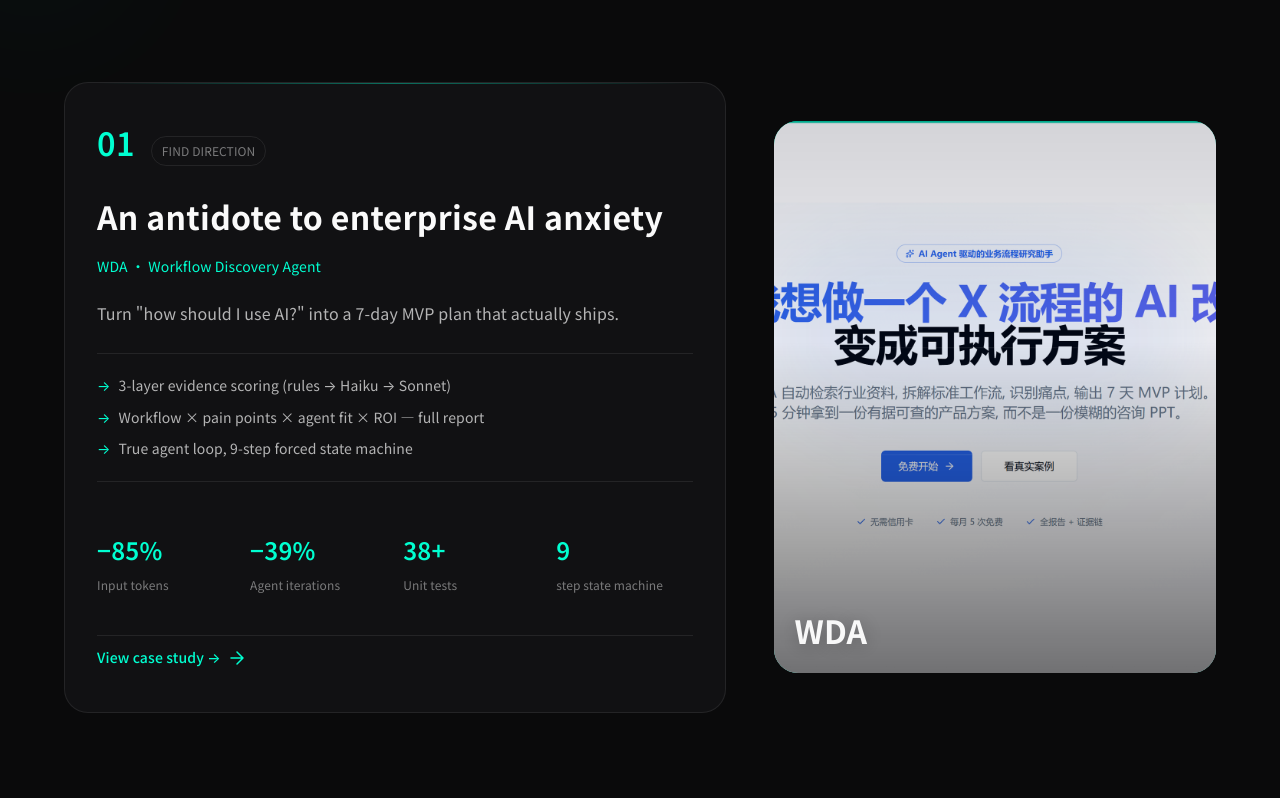
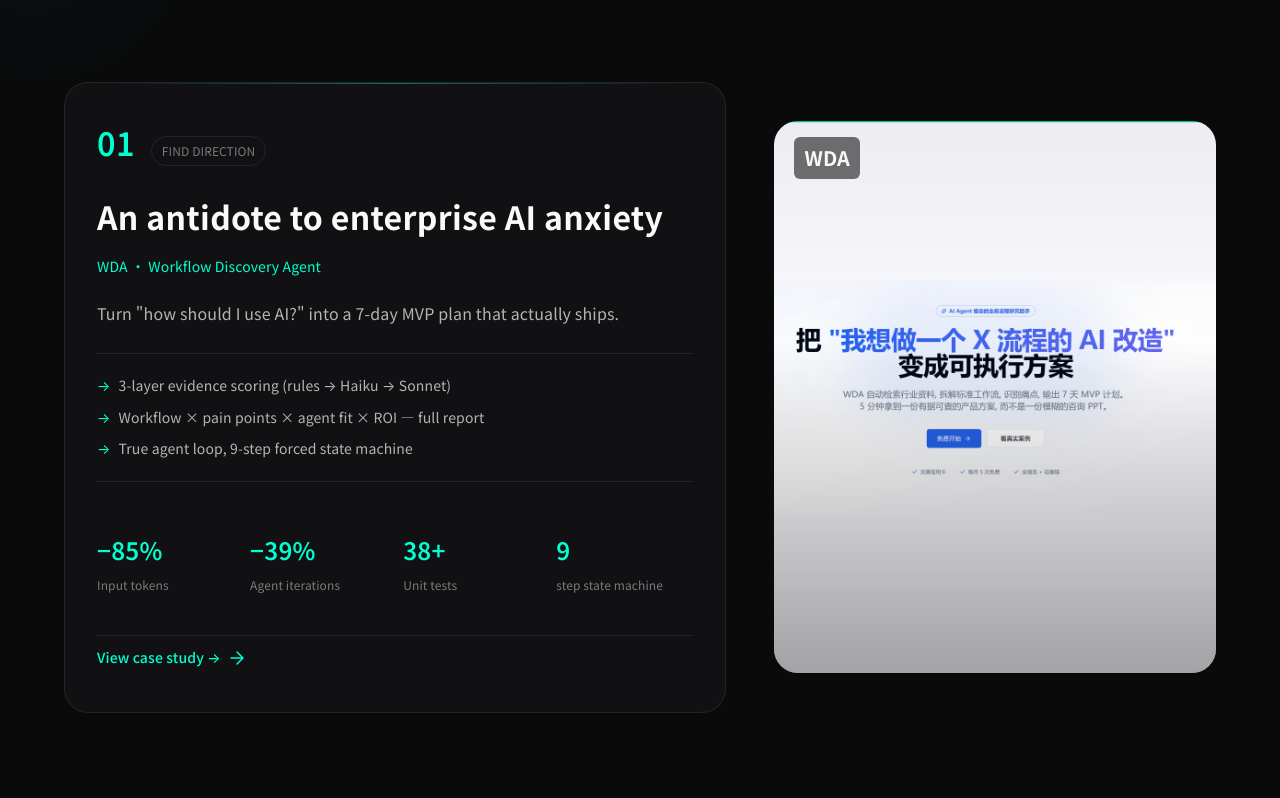
Before and after one commit to bgyyou/pilotleon, a React (Vite) app: page / in a window 1280 px wide. Shown: the part 1322-2120 px from the top of the page. Built offline with nearby package versions, Linux system fonts and the light colour scheme.

Commit message:
v9: fix Trilogy cover (contain, no crop) + Contact headline to 2.25rem (~2x lead) + final 4-entry experience

```diff
--- a/src/components/home/About.css
+++ b/src/components/home/About.css
@@ -155,9 +155,9 @@
 }
 
 .about__headline {
-  font-size: var(--fs-5xl);
+  font-size: var(--fs-4xl);
   font-weight: 600;
-  line-height: 1.05;
+  line-height: 1.1;
   letter-spacing: -0.03em;
   margin-top: var(--space-5);
   color: var(--text-primary);
--- a/src/components/home/Contact.css
+++ b/src/components/home/Contact.css
@@ -25,10 +25,10 @@
 }
 
 .contact__headline {
-  font-size: var(--fs-5xl);
+  font-size: 2.25rem;       /* 36px — ≈2× lead (--fs-lg = 18px) */
   font-weight: 600;
-  line-height: 1.05;
-  letter-spacing: -0.03em;
+  line-height: 1.2;
+  letter-spacing: -0.02em;
   margin: var(--space-5) 0;
   color: var(--text-primary);
 }
--- a/src/components/home/Trilogy.css
+++ b/src/components/home/Trilogy.css
@@ -274,26 +274,31 @@
   aspect-ratio: 4 / 5;
   border-radius: var(--radius-xl);
   overflow: hidden;
-  background: var(--bg-elevated);
+  background: #0a0a0a;
+  display: flex;
+  align-items: center;
+  justify-content: center;
 }
 
 .trilogy__act-gradient {
   position: absolute;
   inset: 0;
-  opacity: 0.85;
+  opacity: 0.4;
   transition: transform 1.2s var(--ease-out-expo);
 }
 
 .trilogy__act-visual:hover .trilogy__act-gradient {
-  transform: scale(1.06);
+  transform: scale(1.04);
 }
 
 .trilogy__act-img {
-  position: absolute;
-  inset: 0;
-  width: 100%;
-  height: 100%;
-  object-fit: cover;
+  position: relative;
+  display: block;
+  max-width: 100%;
+  max-height: 100%;
+  width: auto;
+  height: auto;
+  object-fit: contain;
   z-index: 0;
   transition: transform 1.2s var(--ease-out-expo);
 }
@@ -307,17 +312,20 @@
   inset: 0;
   background: linear-gradient(
     180deg,
-    rgba(0, 0, 0, 0.15) 0%,
-    rgba(0, 0, 0, 0.05) 40%,
-    rgba(0, 0, 0, 0.55) 100%
+    rgba(0, 0, 0, 0.05) 0%,
+    rgba(0, 0, 0, 0) 40%,
+    rgba(0, 0, 0, 0.35) 100%
   );
   z-index: 2;
+  pointer-events: none;
 }
 
 .trilogy__act-lines {
   position: absolute;
   inset: 0;
   z-index: 1;
+  pointer-events: none;
+  opacity: 0.3;
 }
 
 .trilogy__act-line {
@@ -344,15 +352,18 @@
 
 .trilogy__act-name-overlay {
   position: absolute;
-  bottom: var(--space-4);
+  top: var(--space-4);
   left: var(--space-5);
   font-family: var(--font-display);
-  font-size: var(--fs-3xl);
+  font-size: var(--fs-xl);
   font-weight: 700;
   color: rgba(255, 255, 255, 0.95);
-  letter-spacing: 0.04em;
-  z-index: 2;
-  text-shadow: 0 2px 20px rgba(0, 0, 0, 0.3);
+  letter-spacing: 0.06em;
+  z-index: 3;
+  padding: 4px 10px;
+  background: rgba(0, 0, 0, 0.55);
+  backdrop-filter: blur(6px);
+  border-radius: var(--radius-sm);
 }
 
 @media (max-width: 900px) {
--- a/src/data/experience.js
+++ b/src/data/experience.js
@@ -3,60 +3,6 @@
  * 顺序: 最新的在最上
  */
 export const experience = [
-  {
-    period: { zh: '2026.05 — 至今', en: 'May 2026 — Present' },
-    role: { zh: 'AI 产品经理 (独立)', en: 'AI Product Manager (Independent)' },
-    company: { zh: 'WDA · Workflow Thief Arena', en: 'WDA · Workflow Thief Arena' },
-    location: { zh: '深圳', en: 'Shenzhen' },
-    bullets: {
-      zh: [
-        '产品定义:输入工作流描述,Agent 自动输出原始流程图、AI 优化方案、7 天 MVP 落地计划与 ROI 分析(含真实证据链)',
-        'Agent 架构升级:从硬编码流水线升级为基于 LLM 自主选择工具调用的决策架构',
-        '商业化落地:三层评分机制(规则 → 轻量模型 → 大模型)保障证据链质量,完成可部署 SaaS 闭环',
-      ],
-      en: [
-        'Product definition: input a workflow description, Agent outputs raw flow diagram, AI-optimized plan, 7-day MVP roadmap, and ROI analysis with real evidence chain',
-        'Agent architecture upgrade: from hard-coded pipeline to LLM-driven tool selection / decision-style architecture',
-        'Commercialized: 3-tier scoring (rules → Haiku → Sonnet) ensures evidence quality, closing the deployable SaaS loop',
-      ],
-    },
-  },
-  {
-    period: { zh: '2026.03 — 至今', en: 'Mar 2026 — Present' },
-    role: { zh: 'AI 产品经理 (独立)', en: 'AI Product Manager (Independent)' },
-    company: { zh: 'JobHunter · 企业级智能求职 Agent', en: 'JobHunter · Enterprise AI Recruiting Agent' },
-    location: { zh: '深圳', en: 'Shenzhen' },
-    bullets: {
-      zh: [
-        '产品设计:搭建多轮对话 Agent 交互流程,基于 PostgreSQL + pgvector 向量知识库沉淀 500+ 条 JD 数据,实现简历定向匹配',
-        '多智能体编排:设计「对话管理 - 任务拆解 - RAG 检索 - 定向优化 - 结果校验」五段式 Agent 协作链路',
-        '业务成果:上线企业付费使用,简历产出效率提升 70%,NPS +65',
-      ],
-      en: [
-        'Product design: multi-turn dialog Agent on PostgreSQL + pgvector (500+ JD entries) for resume-JD targeted matching',
-        'Multi-agent orchestration: 5-stage chain — dialog / task / RAG retrieval / targeted optimization / result validation',
-        'Business outcome: live paid enterprise users, 70% faster resume output, NPS +65',
-      ],
-    },
-  },
-  {
-    period: { zh: '2026.01 — 至今', en: 'Jan 2026 — Present' },
-    role: { zh: 'AI 产品经理 (独立)', en: 'AI Product Manager (Independent)' },
-    company: { zh: 'OPC · One Prompt Creates', en: 'OPC · One Prompt Creates' },
-    location: { zh: '深圳', en: 'Shenzhen' },
-    bullets: {
-      zh: [
-        '产品定义:用户输入一句话想法,多 Agent 系统(CEO/PM/FE/BE/Test/Ops)自动输出 PRD、前后端代码、Schema 与部署配置',
-        '架构设计:六角色 Agent 协作链路,支持多租户隔离与异步生成',
-        '业务成果:核心流程跑通,支持本地一键部署与商业化交付',
-      ],
-      en: [
-        'Product definition: one prompt → 6-agent system (CEO/PM/FE/BE/Test/Ops) outputs PRD, code, schema, deploy config',
-        'Architecture: 6-role Agent collaboration, multi-tenant isolation, async generation',
-        'Business outcome: core pipeline working, one-click local deploy, commercial delivery ready',
-      ],
-    },
-  },
   {
     period: { zh: '2025.12 — 2026.05', en: 'Dec 2025 — May 2026' },
     role: { zh: 'AI 产品负责人', en: 'AI Product Lead' },
```
Also changed, not shown: public/images/projects/gallery/mediapilot-cover-new.png, public/images/projects/gallery/wda-cover-new.png.
